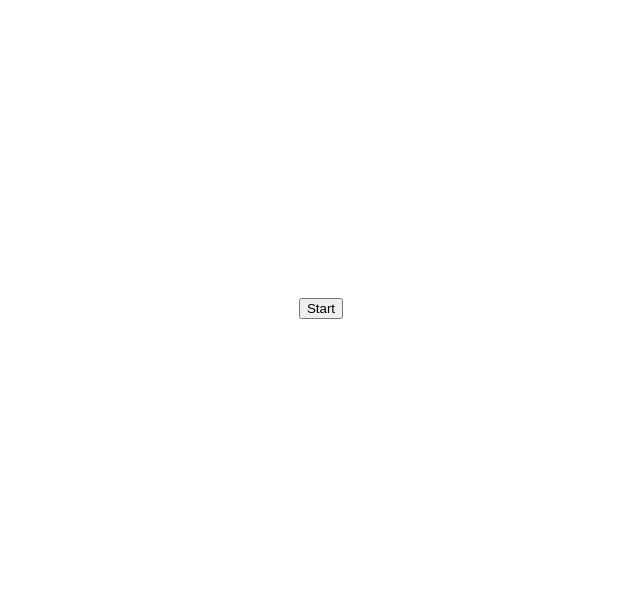
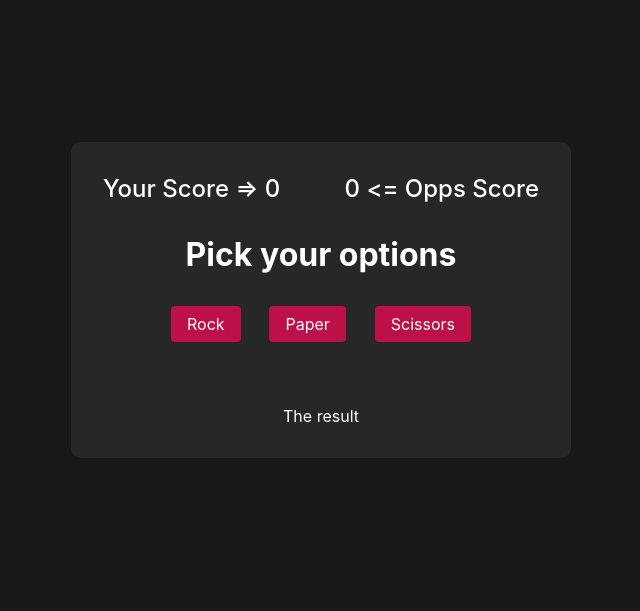
Before and after one commit to IbnDaanis/rock-paper-scissors, a plain HTML site: page index.html in a window 1280 px wide. Shown: the whole page, without its empty margins (319-959 px from the left). Drawn offline with Linux system fonts and the light colour scheme.

Commit message:
Added styling and input to the game

```diff
--- a/app.js
+++ b/app.js
@@ -43,6 +43,9 @@ const game = () => {
   }
 }
 
-document.querySelector('button').onclick = () => {
-  game()
-}
+// const buttons = document.querySelectorAll('button')
+// buttons.forEach(button => {
+//   button.onclick(() => console.log(button.dataset.choice))
+// })
+
+// console.log([...buttons].map(button => button.dataset.choice))
--- a/index.html
+++ b/index.html
@@ -3,19 +3,28 @@
   <head>
     <meta charset="UTF-8" />
     <meta name="viewport" content="width=device-width, initial-scale=1.0" />
+    <link rel="stylesheet" href="./style.css" />
     <title>Rock Paper Scissors</title>
   </head>
+  <body>
+    <div class="container">
+      <div class="scores">
+        <h2 class="player">Your Score => <span>0</span></h2>
+        <h2 class="computer"><span>0</span> <= Opps Score</h2>
+      </div>
+      <div class="options">
+        <h3>Pick your options</h3>
+        <div class="choices">
+          <button data-choice="rock">Rock</button>
+          <button data-choice="paper">Paper</button>
+          <button data-choice="scissors">Scissors</button>
+        </div>
+      </div>
+      <div class="result">
+        <p id="result">The result</p>
+      </div>
+    </div>
 
-  <style>
-    body {
-      display: flex;
-      justify-content: center;
-      align-items: center;
-      height: 75vh;
-    }
-  </style>
-  <body>
-    <button>Start</button>
     <script src="./app.js"></script>
   </body>
 </html>
--- /dev/null
+++ b/style.scss
@@ -0,0 +1,73 @@
+* {
+  margin: 0;
+  padding: 0;
+  box-sizing: border-box;
+  font-family: -apple-system, BlinkMacSystemFont, 'Segoe UI', Roboto, Oxygen,
+    Ubuntu, Cantarell, 'Open Sans', 'Helvetica Neue', sans-serif;
+}
+
+body {
+  display: flex;
+  justify-content: center;
+  align-items: center;
+  height: 75vh;
+  background: rgb(24, 24, 24);
+  color: white;
+}
+
+.container {
+  width: 500px;
+  max-width: 95%;
+  margin: 0 auto;
+  background: rgb(39, 39, 39);
+  border-radius: 10px;
+  .scores {
+    display: flex;
+    justify-content: space-between;
+    align-items: center;
+    padding: 2rem 2rem 0;
+    h2 {
+      font-weight: 500;
+    }
+  }
+  .options {
+    display: flex;
+    justify-content: space-between;
+    align-items: center;
+    flex-direction: column;
+    padding: 1rem 2rem 2rem;
+    h3 {
+      font-size: 2rem;
+      padding: 1rem 1rem 2rem;
+    }
+    .choices {
+      display: flex;
+      width: 300px;
+      max-width: 95%;
+      justify-content: space-between;
+
+      button {
+        outline: none;
+        border: 0;
+        padding: 8px 16px;
+        background: #bd1049;
+        color: white;
+        border-radius: 4px;
+        cursor: pointer;
+        font-size: 1rem;
+        transition: 0.2s ease-in-out;
+        &:hover {
+          background: #920d39;
+        }
+      }
+    }
+  }
+
+  .result {
+    display: flex;
+    justify-content: space-between;
+    align-items: center;
+    flex-direction: column;
+    padding: 2rem;
+  }
+}
```
Also changed, not shown: style.css (added), 1 other file.
